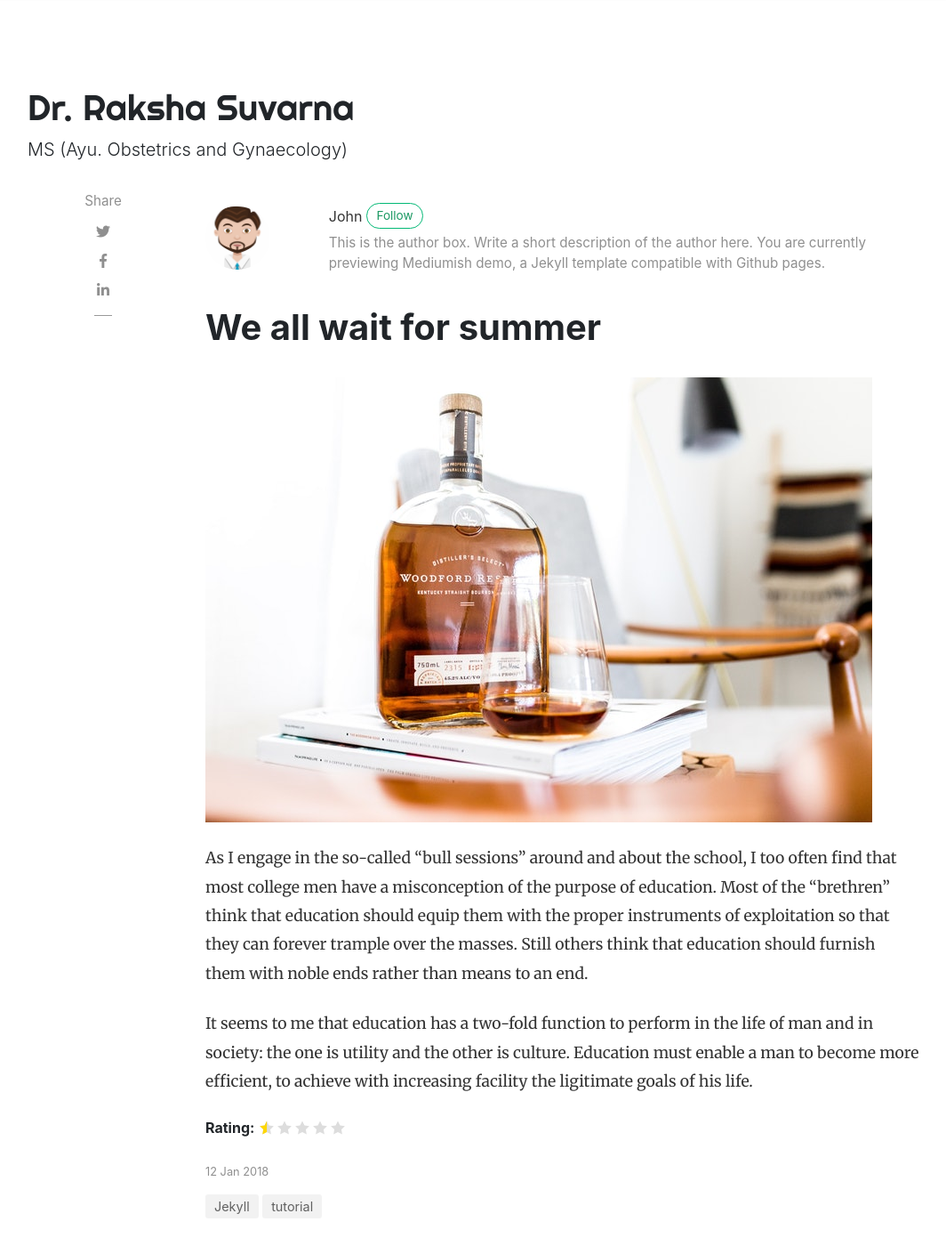
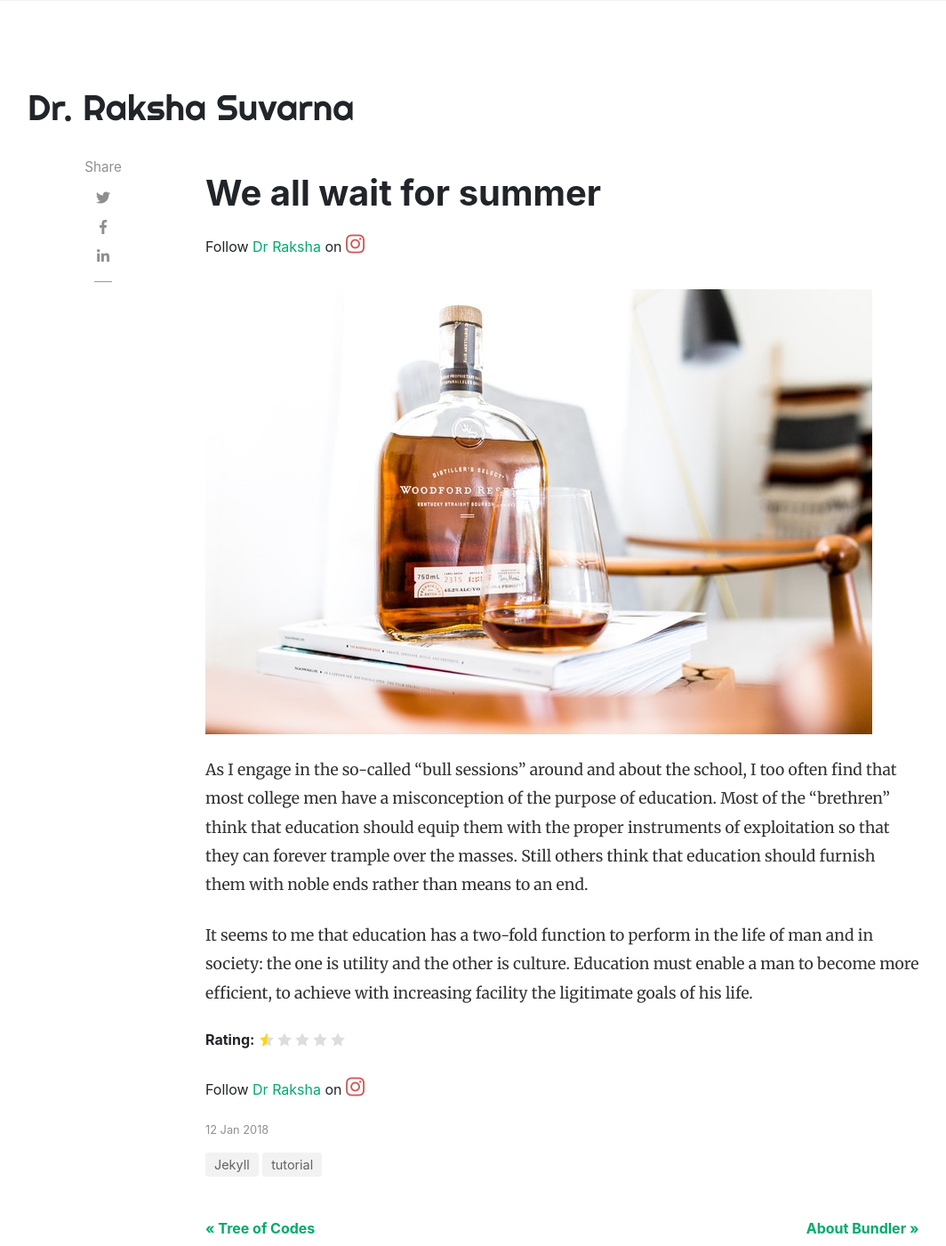
Before and after one commit to ayurdoc/ayurdoc.github.io, a Jekyll site: the page built from _posts/2018-01-12-we-all-wait-for-summer.md, in a window 1280 px wide and 1400 px high. Shown: the whole window at 89% size, without its empty margins (54-1118 px from the left). Built offline with Jekyll 4.4.1, drawn with Linux system fonts in a browser that asks for light colours; nearby versions of some CDN libraries; comment, search, counter and statistics services are not loaded.

Commit message:
1. Include Instagram Follow on Posts 2. Remove description of Website 3. Link Consultaion to Practo 4. Comment out Author and Follow from Post

```diff
--- a/_config.yml
+++ b/_config.yml
@@ -1,7 +1,7 @@
 # Site
 name: "Dr. Raksha Suvarna"
 title: "Dr. Raksha Suvarna"
-description: "MS (Ayu. Obstetrics and Gynaecology)"
+description: ""
 logo: 'assets/images/logo.png'
 favicon: 'assets/images/logo.png'
 baseurl: ''
--- a/_layouts/post.html
+++ b/_layouts/post.html
@@ -23,6 +23,7 @@ post_class: post-template
 
                 <!-- Author Box -->
                 {% if page.author %}
+                <!--
                 <div class="row post-top-meta">
                     <div class="col-xs-12 col-md-3 col-lg-2 text-center text-md-left mb-4 mb-md-0">
                         {% if author.avatar %}
@@ -36,10 +37,22 @@ post_class: post-template
                         <span class="author-description">{{ author.description }}</span>
                     </div>
                 </div>
+                -->
                 {% endif %}
 
                 <!-- Post Title -->
                 <h1 class="posttitle">{{ page.title }}</h1>
+
+                <!-- Instagram Follow-->
+                <p> Follow <a href="https://instagram.com/dr.raksha.suvarna">Dr Raksha</a> on
+                    <a href="https://instagram.com/dr.raksha.suvarna">
+                        <span style="font-size: 1.5rem;">
+                            <span style="color: indianred;">
+                            <i class="fab fa-instagram"></i>
+                            </span>
+                        </span>
+                    </a>
+                </p>
 
             </div>
 
@@ -83,6 +96,17 @@ post_class: post-template
                 <strong class="mr-1">Rating:</strong> {% include star_rating.html %}
             </div>
             {% endif %}
+
+            <!-- Instagram Follow-->
+            <p>Follow <a href="https://instagram.com/dr.raksha.suvarna">Dr Raksha</a> on
+                <a href="https://instagram.com/dr.raksha.suvarna">
+                    <span style="font-size: 1.5rem;">
+                        <span style="color: indianred;">
+                        <i class="fab fa-instagram"></i>
+                        </span>
+                    </span>
+                </a>
+            </p>
 
             <!-- Post Date -->
             <p>
```
Also changed, not shown: _pages/about.md (+1 -1 lines).
